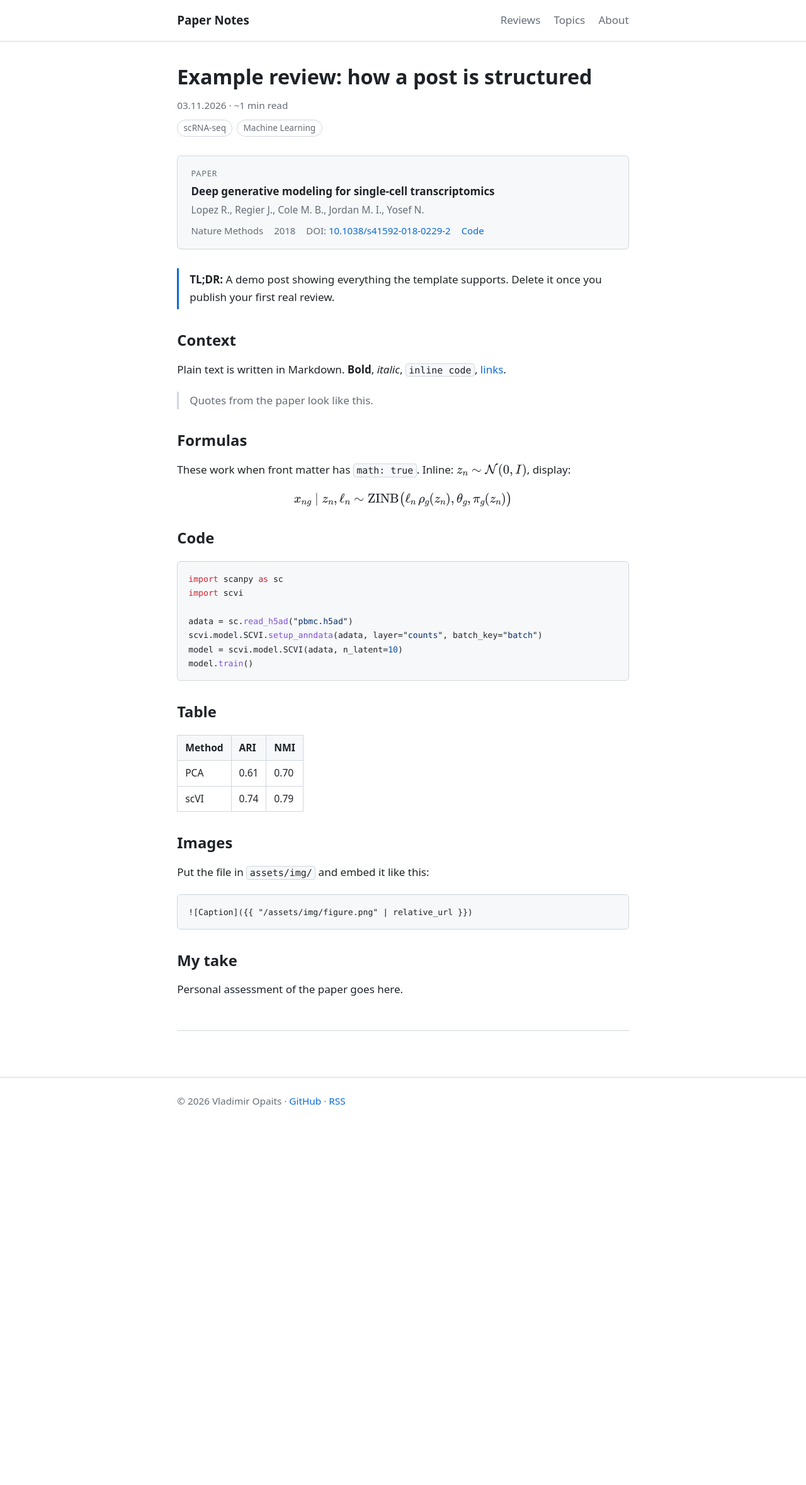
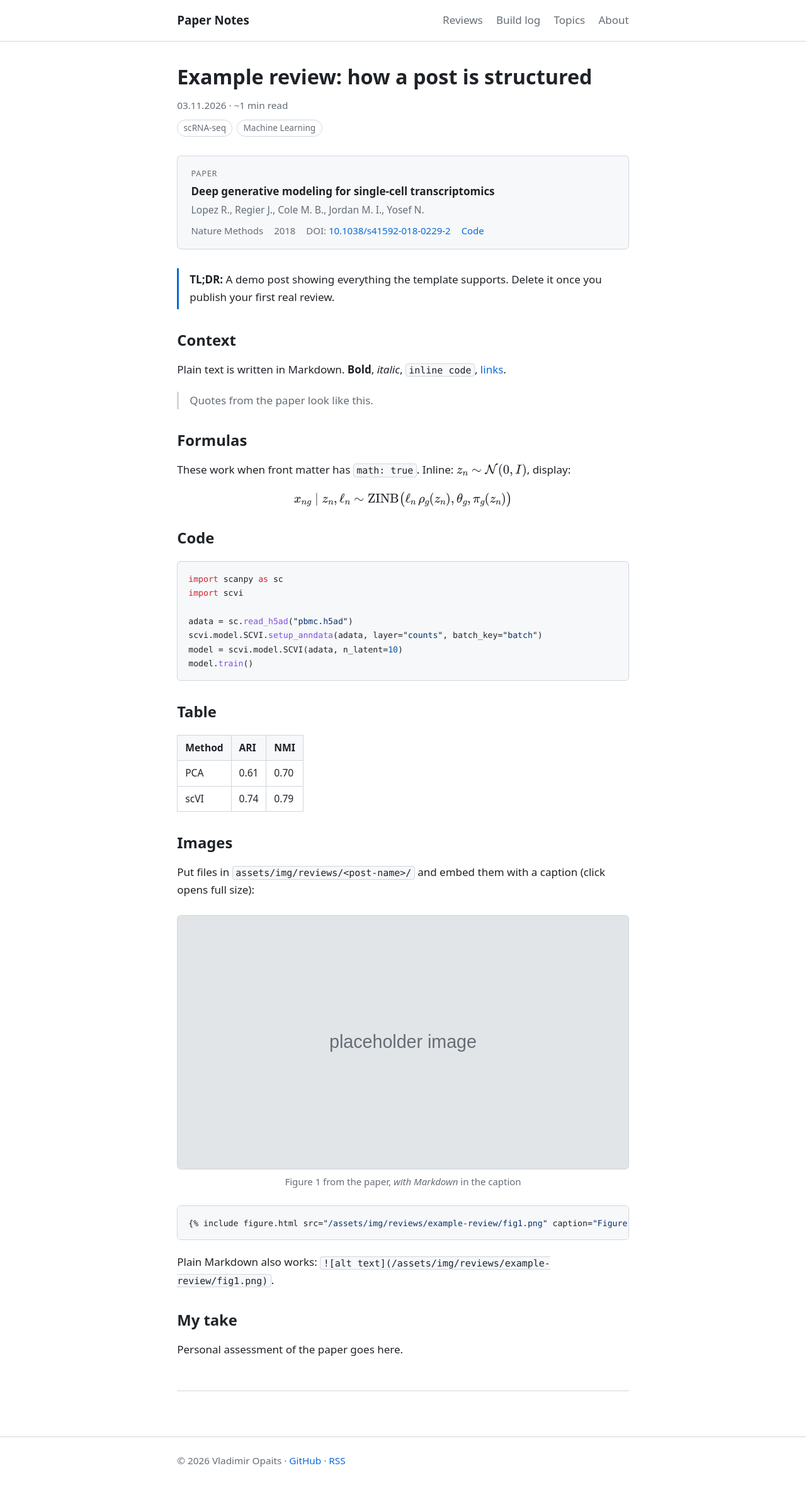
Before and after one commit to VladimirOpaits/sceris_web, a Jekyll site: the page built from _posts/2026-11-03-example-review.md, in a window 1280 px wide. Shown: the whole page at 63% size. Built offline with Jekyll 4.4.1, drawn with Linux system fonts in a browser that asks for light colours; before the commit the page ends 1787 px from its top, so only the background shows below that.

Commit message:
Add build log and image support

````diff
--- a/_config.yml
+++ b/_config.yml
@@ -33,8 +33,20 @@ plugins:
   - jekyll-seo-tag
   - jekyll-sitemap
 
+# Build in public: отдельная коллекция в папке _build/
+# Адреса: /build/2026/11/03/slug/
+collections:
+  build:
+    output: true
+    permalink: /build/:year/:month/:day/:title/
+
 # Значения по умолчанию для всех постов
 defaults:
+  - scope:
+      path: ""
+      type: build
+    values:
+      layout: build-entry
   - scope:
       path: ""
       type: posts
--- /dev/null
+++ b/_includes/figure.html
@@ -0,0 +1,21 @@
+{%- comment -%}
+  Image with optional caption. Click opens the full-size file.
+  Params:
+    src     — path from site root (/assets/img/...) or a full https:// URL
+    alt     — alt text (defaults to caption)
+    caption — caption under the image (Markdown allowed)
+    width   — optional max width, e.g. "60%" or "400px"
+{%- endcomment -%}
+{%- if include.src contains '://' -%}
+  {%- assign fig_src = include.src -%}
+{%- else -%}
+  {%- assign fig_src = include.src | relative_url -%}
+{%- endif -%}
+<figure class="figure">
+  <a href="{{ fig_src }}" target="_blank" rel="noopener">
+    <img src="{{ fig_src }}" alt="{{ include.alt | default: include.caption | strip_html | remove: '*' | remove: '_' | escape }}" loading="lazy"{% if include.width %} style="max-width: {{ include.width }}"{% endif %}>
+  </a>
+  {%- if include.caption %}
+  <figcaption>{{ include.caption | markdownify | remove: '<p>' | remove: '</p>' | strip }}</figcaption>
+  {%- endif %}
+</figure>
--- /dev/null
+++ b/_includes/gallery.html
@@ -0,0 +1,21 @@
+{%- comment -%}
+  Image grid from front matter. Params:
+    images — list of paths (/assets/img/...) or URLs,
+             or objects with src / caption
+{%- endcomment -%}
+{%- if include.images and include.images.size > 0 -%}
+<div class="gallery{% if include.images.size == 1 %} single{% endif %}">
+  {%- for item in include.images -%}
+    {%- if item.src -%}
+      {%- assign g_src = item.src -%}{%- assign g_cap = item.caption -%}
+    {%- else -%}
+      {%- assign g_src = item -%}{%- assign g_cap = nil -%}
+    {%- endif -%}
+    {%- unless g_src contains '://' -%}{%- assign g_src = g_src | relative_url -%}{%- endunless -%}
+    <figure class="figure">
+      <a href="{{ g_src }}" target="_blank" rel="noopener"><img src="{{ g_src }}" alt="{{ g_cap | default: '' | escape }}" loading="lazy"></a>
+      {%- if g_cap %}<figcaption>{{ g_cap }}</figcaption>{% endif -%}
+    </figure>
+  {%- endfor -%}
+</div>
+{%- endif -%}
--- a/_includes/header.html
+++ b/_includes/header.html
@@ -3,6 +3,7 @@
     <a class="site-title" href="{{ '/' | relative_url }}">{{ site.title }}</a>
     <nav class="site-nav">
       <a href="{{ '/' | relative_url }}">Reviews</a>
+      <a href="{{ '/build/' | relative_url }}">Build log</a>
       <a href="{{ '/tags/' | relative_url }}">Topics</a>
       <a href="{{ '/about/' | relative_url }}">About</a>
     </nav>
--- a/_layouts/post.html
+++ b/_layouts/post.html
@@ -39,6 +39,8 @@ layout: default
     {{ content }}
   </div>
 
+  {% include gallery.html images=page.images %}
+
   <nav class="post-nav">
     {% if page.previous %}
       <a class="prev" href="{{ page.previous.url | relative_url }}">← {{ page.previous.title }}</a>
--- a/_posts/2026-11-03-example-review.md
+++ b/_posts/2026-11-03-example-review.md
@@ -50,13 +50,18 @@ model.train()
 
 ## Images
 
-Put the file in `assets/img/` and embed it like this:
+Put files in `assets/img/reviews/<post-name>/` and embed them with a caption
+(click opens full size):
+
+{% include figure.html src="/assets/img/reviews/example-review/placeholder.svg" caption="Figure 1 from the paper, *with Markdown* in the caption" %}
 
 {% raw %}
-```markdown
-![Caption]({{ "/assets/img/figure.png" | relative_url }})
+```liquid
+{% include figure.html src="/assets/img/reviews/example-review/fig1.png" caption="Figure 1" %}
 ```
 {% endraw %}
+
+Plain Markdown also works: `![alt text](/assets/img/reviews/example-review/fig1.png)`.
 
 ## My take
 
--- a/assets/css/style.css
+++ b/assets/css/style.css
@@ -217,3 +217,35 @@ pre {
 
 /* MathJax: длинные формулы скроллятся, а не ломают вёрстку */
 mjx-container[display="true"] { overflow-x: auto; overflow-y: hidden; }
+
+/* ---------- Images ---------- */
+
+.figure { margin: 1.5rem 0; }
+.figure a { display: block; }
+.figure img {
+  display: block;
+  margin: 0 auto;
+  max-width: 100%;
+  border: 1px solid var(--border);
+  border-radius: var(--radius);
+}
+.figure figcaption { color: var(--muted); font-size: 0.88rem; margin-top: 0.4rem; text-align: center; }
+
+.gallery {
+  display: grid;
+  grid-template-columns: repeat(auto-fill, minmax(220px, 1fr));
+  gap: 0.75rem;
+  margin: 1.25rem 0;
+}
+.gallery.single { grid-template-columns: 1fr; }
+.gallery .figure { margin: 0; }
+.gallery:not(.single) .figure img { width: 100%; aspect-ratio: 4 / 3; object-fit: cover; }
+
+/* ---------- Build log ---------- */
+
+.build-feed { margin-top: 2rem; }
+.build-item { padding: 1.5rem 0; border-top: 1px solid var(--border); }
+.build-item .post-meta a { color: var(--muted); }
+.build-item-title { font-size: 1.2rem; margin: 0.25rem 0 0.5rem; }
+.build-item .post-content > :first-child { margin-top: 0; }
+.build-links { padding-left: 1.2rem; font-size: 0.92rem; }
````
Also changed, not shown: _build/2026-11-03-hello-world.md (added, +14 -0 lines), _layouts/build-entry.html (added, +21 -0 lines), _templates/build.md (added, +25 -0 lines), build.html (added, +27 -0 lines), assets/img/build/hello-world/placeholder.svg (added), assets/img/reviews/example-review/placeholder.svg (added).
